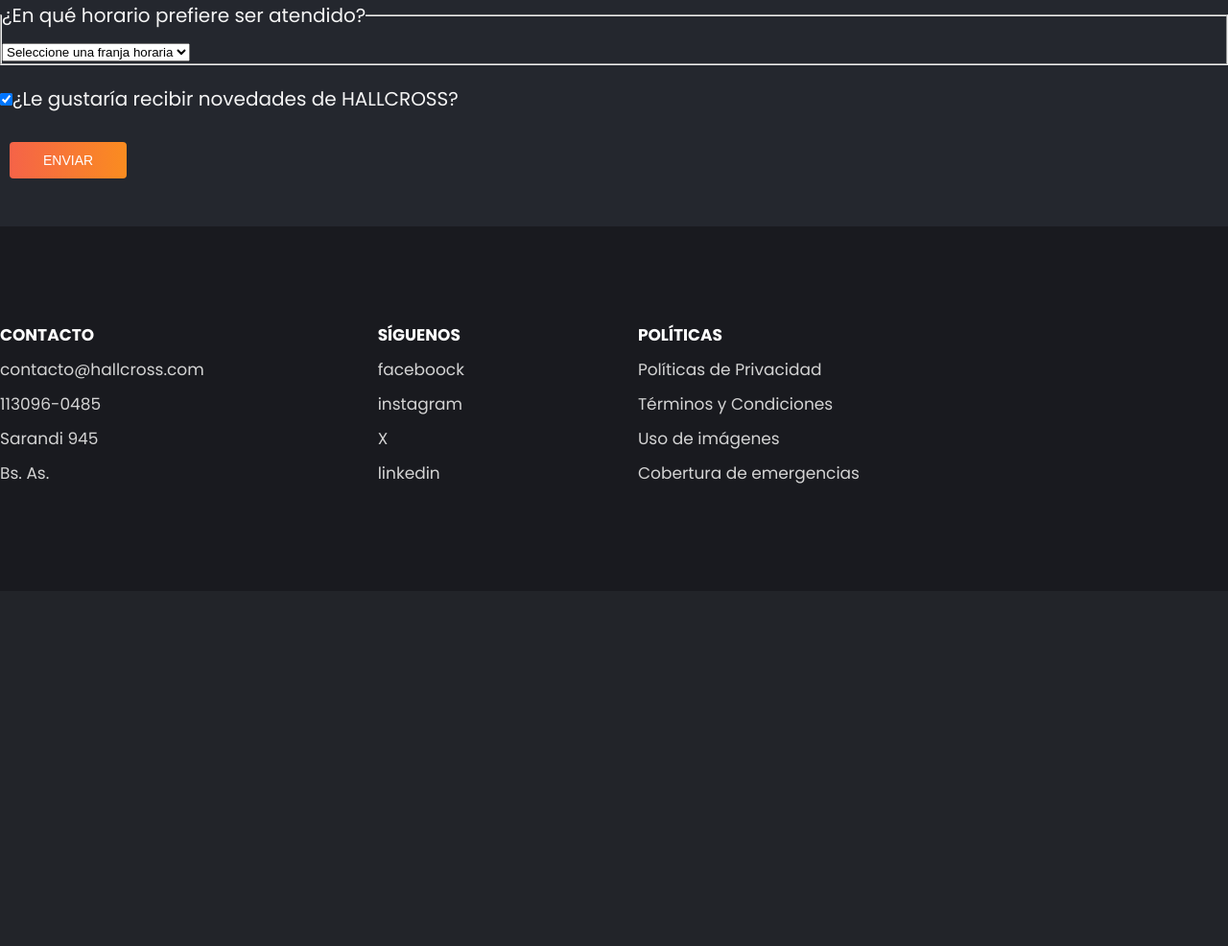
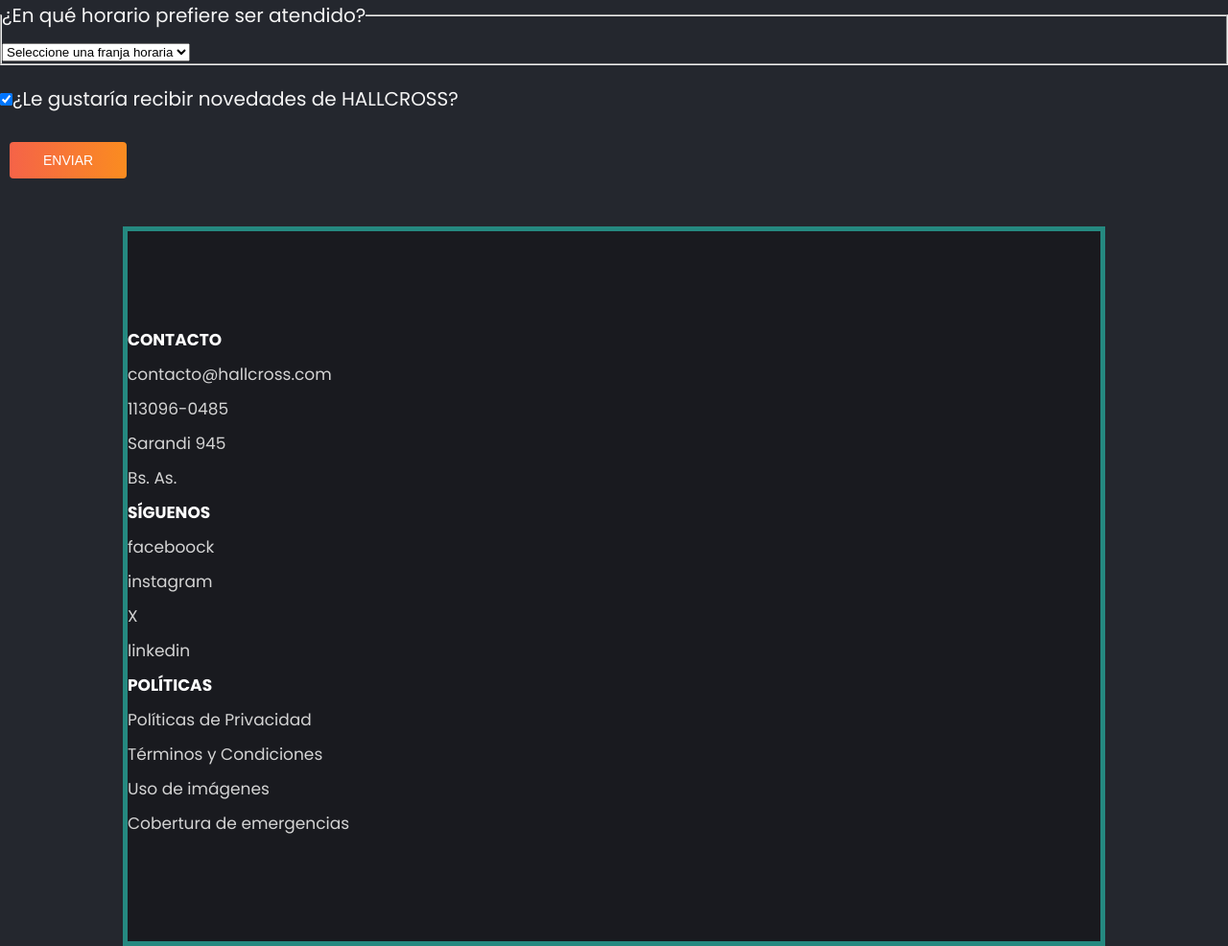
Before and after one commit to Vanncuper/Proyecto_Backend_CAC, a Flask app: template templates/contacto.html in a window 1280 px wide. Shown: the part 1375-2361 px from the top of the page at 96% size. Before the commit the page ends 1879 px from the top, so only its background shows below. Run offline with Flask 3, Linux system fonts and the light colour scheme; the template is opened without the code that fills it, so the values that code supplies are empty.

Commit message:
Update stylecontacto.css

```diff
--- a/static/css/stylecontacto.css
+++ b/static/css/stylecontacto.css
@@ -201,9 +201,14 @@ p {
     background-color: #191a1f;
 }
 
-.footer-content {
-    display: flex;
-    justify-content: space-between;
+.footer {
+    padding: 100px 0;
+    background-color: #191a1f;
+    margin-left: 10vw;
+    margin-right: 10vw;
+    border-style: solid;
+    border-width: 5px;
+    border-color: #258980;
 }
 
 .link h3 {
```
